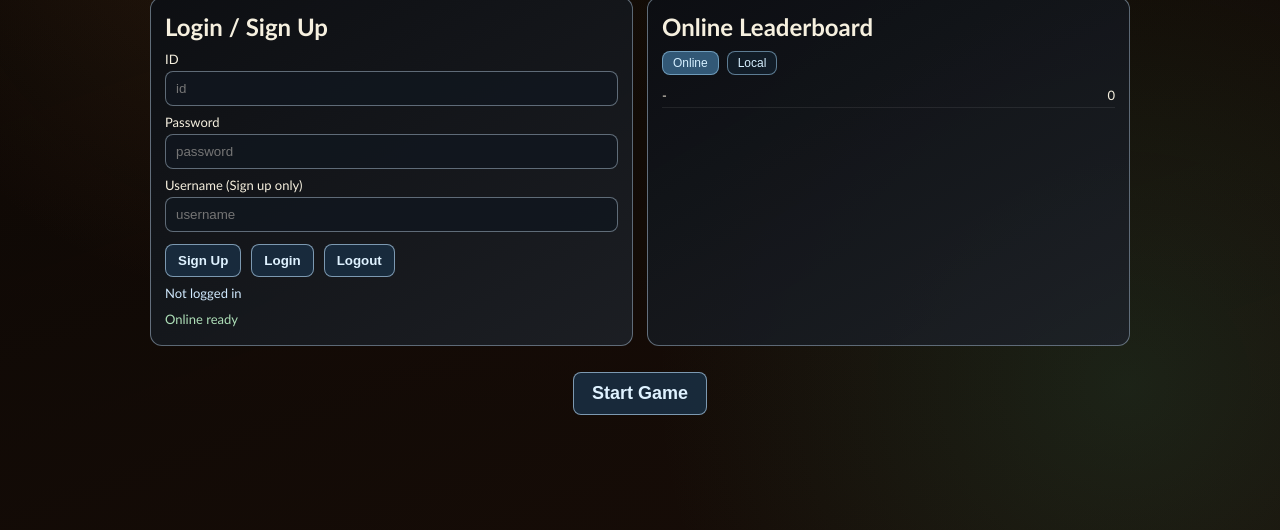
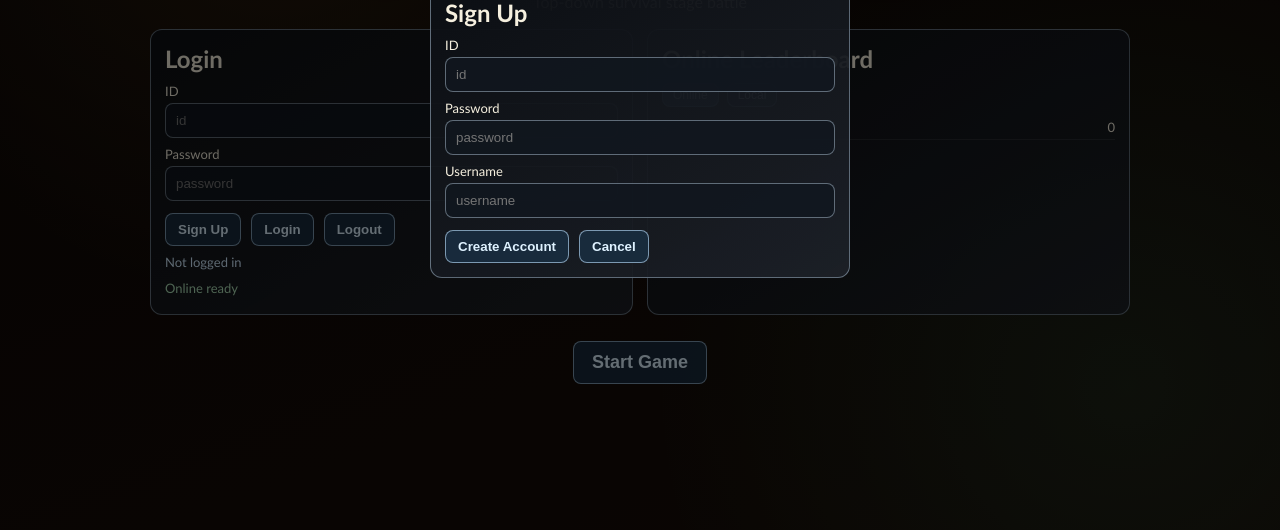
Before and after one commit to junny048/Poop-Wizard, a plain HTML site: page index.html in a window 1280 px wide. Shown: the part 270-800 px from the top of the page. Drawn offline with Linux system fonts and the light colour scheme; no server answers; animation ran at ten frames a second.

Commit message:
Split signup into dedicated modal UI

```diff
--- a/game.js
+++ b/game.js
@@ -2,13 +2,18 @@ const el = (id) => document.getElementById(id);
 const startScreen = el("startScreen");
 const authId = el("authId");
 const authPassword = el("authPassword");
-const authUsername = el("authUsername");
+const openSignupBtn = el("openSignupBtn");
 const authStatus = el("authStatus");
+const signupModal = el("signupModal");
+const signupId = el("signupId");
+const signupPassword = el("signupPassword");
+const signupUsername = el("signupUsername");
+const signupSubmitBtn = el("signupSubmitBtn");
+const signupCancelBtn = el("signupCancelBtn");
 const startLeaderboard = el("startLeaderboard");
 const startSubtitle = el("startSubtitle");
 const authTitle = el("authTitle");
 const startRankTitle = el("startRankTitle");
-const signupBtn = el("signupBtn");
 const loginBtn = el("loginBtn");
 const logoutBtn = el("logoutBtn");
 const authUserStatus = el("authUserStatus");
@@ -30,7 +35,7 @@ const canvas = el("game");
 const ctx = canvas.getContext("2d");
 
 const I18N = {
-  en: { startSubtitle: "Top-down survival stage battle", authTitle: "Login / Sign Up", rank: "Online Leaderboard", start: "Start Game", signup: "Sign Up", login: "Login", needCfg: "Fill firebase-config.js", okOnline: "Online ready", fail: "Auth failed", loginOk: "Login success", signupOk: "Sign up success", user: "User", leaderboard: "Leaderboard", stage: "Stage", wave: "Wave", level: "Level", score: "Score", best: "Best", hp: "HP", paused: "Paused", resume: "Press ESC to resume", gameOver: "Game Over", restart: "Press F5 to restart" },
+  en: { startSubtitle: "Top-down survival stage battle", authTitle: "Login", rank: "Online Leaderboard", start: "Start Game", signup: "Sign Up", login: "Login", needCfg: "Fill firebase-config.js", okOnline: "Online ready", fail: "Auth failed", loginOk: "Login success", signupOk: "Sign up success", user: "User", leaderboard: "Leaderboard", stage: "Stage", wave: "Wave", level: "Level", score: "Score", best: "Best", hp: "HP", paused: "Paused", resume: "Press ESC to resume", gameOver: "Game Over", restart: "Press F5 to restart" },
   ko: { startSubtitle: "탑다운 생존 스테이지 배틀", authTitle: "로그인 / 회원가입", rank: "온라인 랭킹", start: "게임 시작", signup: "회원가입", login: "로그인", needCfg: "firebase-config.js 설정 필요", okOnline: "온라인 사용 가능", fail: "인증 실패", loginOk: "로그인 완료", signupOk: "회원가입 완료", user: "유저", leaderboard: "랭킹", stage: "스테이지", wave: "웨이브", level: "레벨", score: "점수", best: "최고", hp: "체력", paused: "일시정지", resume: "ESC를 눌러 계속", gameOver: "게임 오버", restart: "F5로 다시 시작" },
 };
 
@@ -81,7 +86,7 @@ function updateStartText() {
   startSubtitle.textContent = t("startSubtitle");
   authTitle.textContent = t("authTitle");
   startRankTitle.textContent = t("rank");
-  signupBtn.textContent = t("signup");
+  openSignupBtn.textContent = t("signup");
   loginBtn.textContent = t("login");
   startGameBtn.textContent = t("start");
 }
@@ -147,12 +152,18 @@ async function initFirebase() {
 
 async function signup() {
   if (!firebaseReady) return;
-  const id = authId.value.trim(), pw = authPassword.value.trim(), username = authUsername.value.trim();
+  const id = signupId.value.trim(), pw = signupPassword.value.trim(), username = signupUsername.value.trim();
   if (!id || !pw || !username) return setAuthStatus(t("fail"), true);
   try {
     const cred = await auth.createUserWithEmailAndPassword(toEmail(id), pw);
     await db.collection("users").doc(cred.user.uid).set({ id, username, createdAt: Date.now() });
     me = { uid: cred.user.uid, username };
+    signupModal.classList.add("hidden");
+    authId.value = id;
+    authPassword.value = "";
+    signupId.value = "";
+    signupPassword.value = "";
+    signupUsername.value = "";
     setAuthStatus(t("signupOk"));
   } catch { setAuthStatus(t("fail"), true); }
 }
@@ -356,7 +367,12 @@ function updateHud() {
 }
 
 langToggle.addEventListener("click", () => { state.lang = state.lang === "en" ? "ko" : "en"; updateStartText(); renderBoards(); updateHud(); });
-signupBtn.addEventListener("click", signup);
+openSignupBtn.addEventListener("click", () => {
+  signupModal.classList.remove("hidden");
+  signupId.focus();
+});
+signupSubmitBtn.addEventListener("click", signup);
+signupCancelBtn.addEventListener("click", () => signupModal.classList.add("hidden"));
 loginBtn.addEventListener("click", login);
 if (logoutBtn) logoutBtn.addEventListener("click", logout);
 if (startTabOnline) startTabOnline.addEventListener("click", () => { state.boardMode = "online"; renderBoards(); });
@@ -364,7 +380,14 @@ if (panelTabOnline) panelTabOnline.addEventListener("click", () => { state.board
 if (startTabLocal) startTabLocal.addEventListener("click", () => { state.boardMode = "local"; renderBoards(); });
 if (panelTabLocal) panelTabLocal.addEventListener("click", () => { state.boardMode = "local"; renderBoards(); });
 startGameBtn.addEventListener("click", startGame);
-addEventListener("keydown", (e) => { if (e.key === "Escape" && state.started && !state.gameOver && !state.levelup) state.paused = !state.paused; });
+addEventListener("keydown", (e) => {
+  if (e.key !== "Escape") return;
+  if (!signupModal.classList.contains("hidden")) {
+    signupModal.classList.add("hidden");
+    return;
+  }
+  if (state.started && !state.gameOver && !state.levelup) state.paused = !state.paused;
+});
 
 let last = performance.now();
 function loop(now) {
--- a/index.html
+++ b/index.html
@@ -12,15 +12,13 @@
     <p id="startSubtitle">Top-down survival stage battle</p>
     <div id="startGrid">
       <section class="startCard">
-        <h2 id="authTitle">Login / Sign Up</h2>
+        <h2 id="authTitle">Login</h2>
         <label for="authId">ID</label>
         <input id="authId" type="text" placeholder="id" maxlength="24" />
         <label for="authPassword">Password</label>
         <input id="authPassword" type="password" placeholder="password" maxlength="64" />
-        <label for="authUsername">Username (Sign up only)</label>
-        <input id="authUsername" type="text" placeholder="username" maxlength="20" />
         <div class="btnRow">
-          <button id="signupBtn" type="button">Sign Up</button>
+          <button id="openSignupBtn" type="button">Sign Up</button>
           <button id="loginBtn" type="button">Login</button>
           <button id="logoutBtn" type="button">Logout</button>
         </div>
@@ -38,6 +36,22 @@
     </div>
     <div class="btnRow">
       <button id="startGameBtn" type="button">Start Game</button>
+    </div>
+  </div>
+
+  <div id="signupModal" class="hidden">
+    <div id="signupCard">
+      <h2>Sign Up</h2>
+      <label for="signupId">ID</label>
+      <input id="signupId" type="text" placeholder="id" maxlength="24" />
+      <label for="signupPassword">Password</label>
+      <input id="signupPassword" type="password" placeholder="password" maxlength="64" />
+      <label for="signupUsername">Username</label>
+      <input id="signupUsername" type="text" placeholder="username" maxlength="20" />
+      <div class="btnRow">
+        <button id="signupSubmitBtn" type="button">Create Account</button>
+        <button id="signupCancelBtn" type="button">Cancel</button>
+      </div>
     </div>
   </div>
 
--- a/style.css
+++ b/style.css
@@ -121,6 +121,44 @@ body {
   margin-top: 14px;
   font-size: 18px;
   padding: 10px 18px;
+}
+
+#signupModal {
+  position: fixed;
+  inset: 0;
+  z-index: 60;
+  display: flex;
+  align-items: center;
+  justify-content: center;
+  background: rgba(0, 0, 0, 0.55);
+  padding: 18px;
+}
+
+#signupCard {
+  width: min(420px, calc(100vw - 24px));
+  background: linear-gradient(150deg, rgba(12, 15, 20, 0.96), rgba(30, 34, 41, 0.9));
+  border: 1px solid rgba(188, 214, 235, 0.45);
+  border-radius: 12px;
+  padding: 14px;
+}
+
+#signupCard h2 {
+  margin: 0 0 10px 0;
+}
+
+#signupCard label {
+  display: block;
+  font-size: 13px;
+  margin: 8px 0 4px 0;
+}
+
+#signupCard input {
+  width: 100%;
+  border: 1px solid rgba(190, 212, 230, 0.45);
+  border-radius: 8px;
+  padding: 9px 10px;
+  color: #f4f8ff;
+  background: rgba(17, 23, 31, 0.85);
 }
 
 #ui {
```
